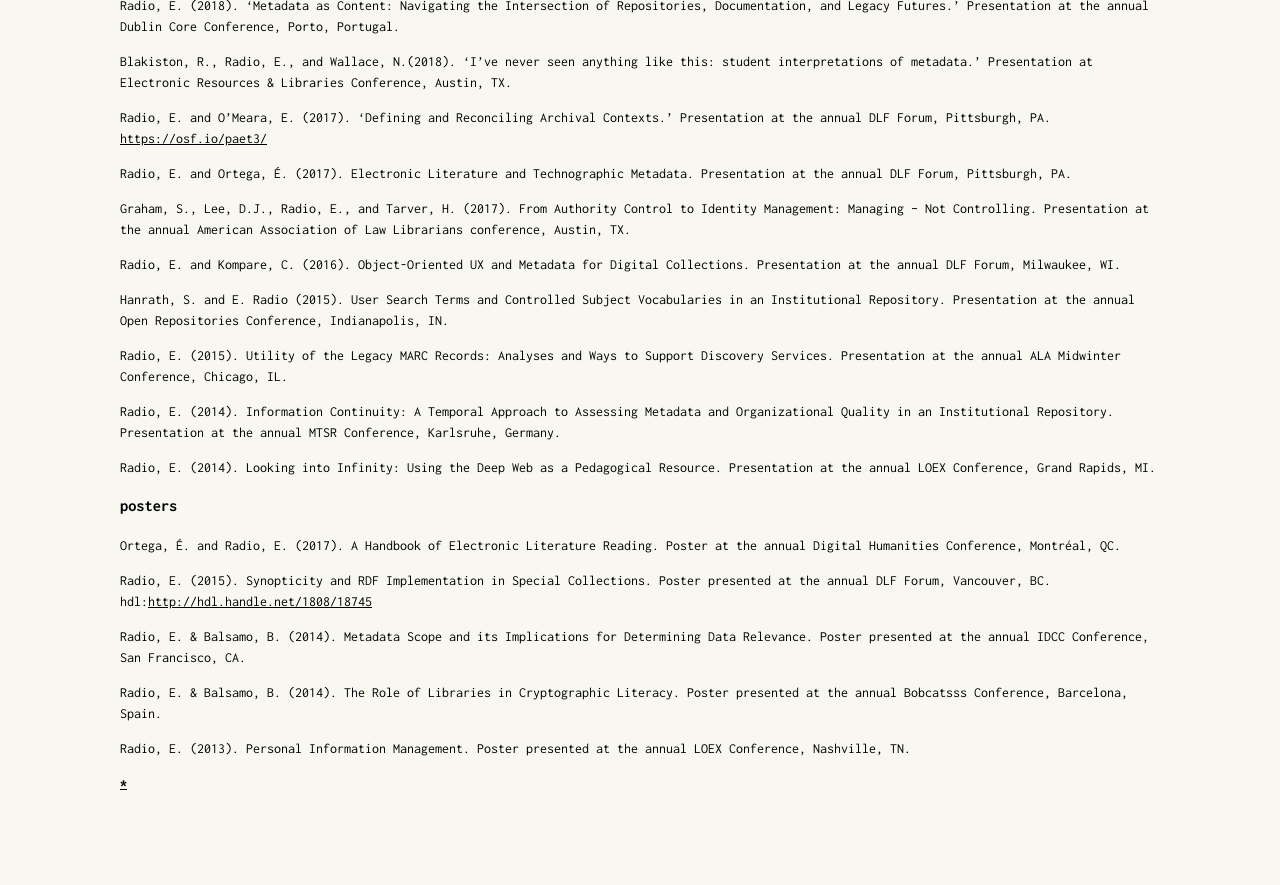
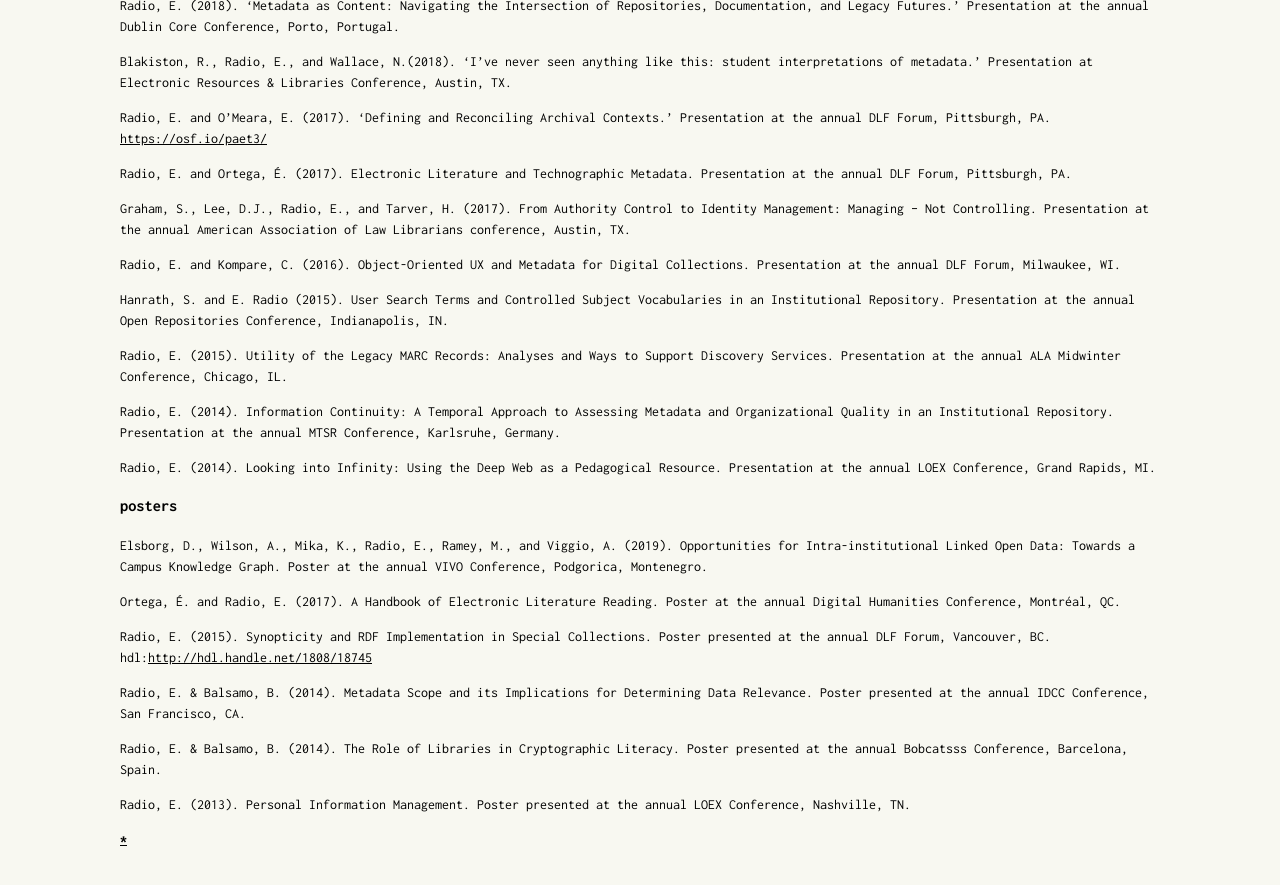
Before and after one commit to erikradio/erikradio.github.io, a Jekyll site: the page built from works.md, in a window 1280 px wide and 900 px high, scrolled down 886 px. Shown: the top 885 px of the window. Built offline with Jekyll 4.4.1, drawn with Linux system fonts in a browser that asks for light colours; before the commit the page ends 1730 px from its top, so only the background shows below that.

Commit message:
Update works.md

```diff
--- a/works.md
+++ b/works.md
@@ -51,6 +51,8 @@
 
 ### posters
 
+Elsborg, D., Wilson, A., Mika, K., Radio, E., Ramey, M., and Viggio, A. (2019). Opportunities for Intra-institutional Linked Open Data: Towards a Campus Knowledge Graph. Poster at the annual VIVO Conference, Podgorica, Montenegro.
+
 Ortega, É. and Radio, E. (2017). A Handbook of Electronic Literature Reading. Poster at the annual Digital Humanities Conference, Montréal, QC.
 
 Radio, E. (2015). Synopticity and RDF Implementation in Special Collections. Poster presented at the annual DLF Forum, Vancouver, BC. hdl:[http://hdl.handle.net/1808/18745](http://hdl.handle.net/1808/18745)
```
